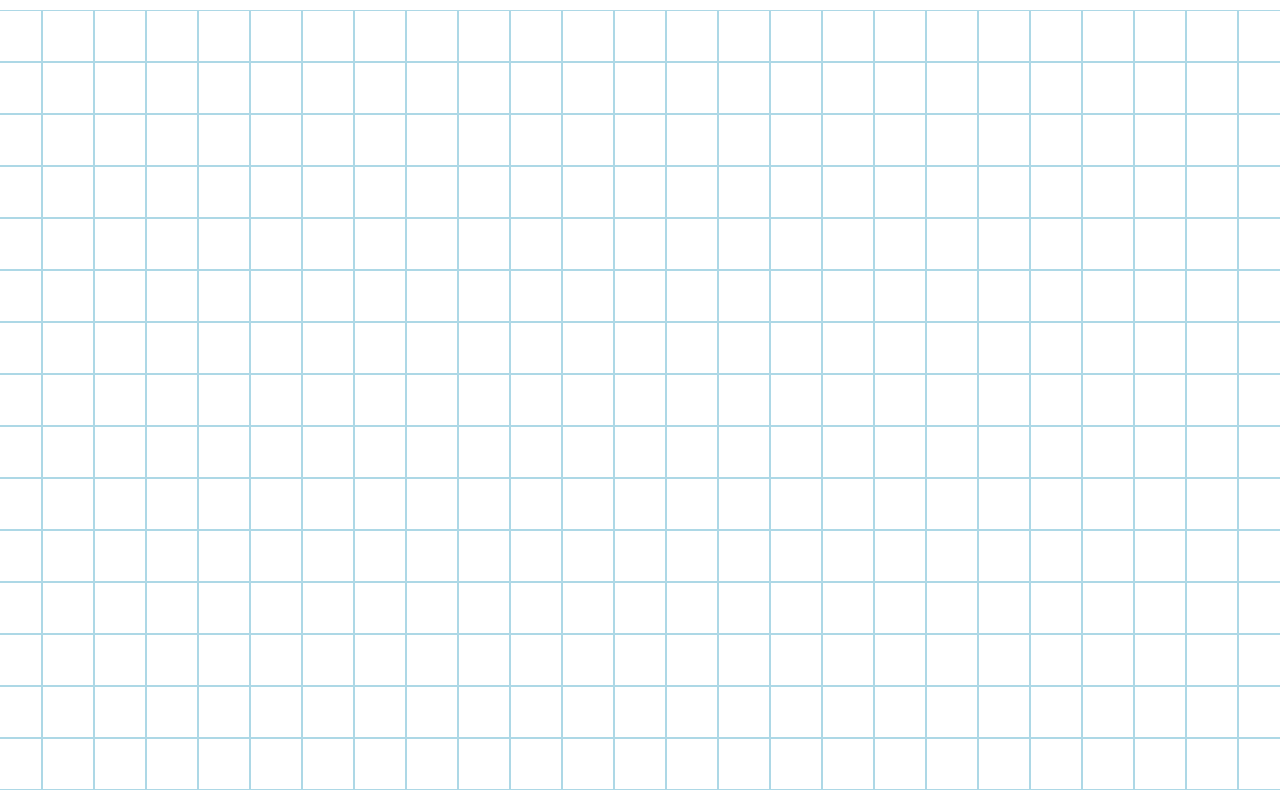
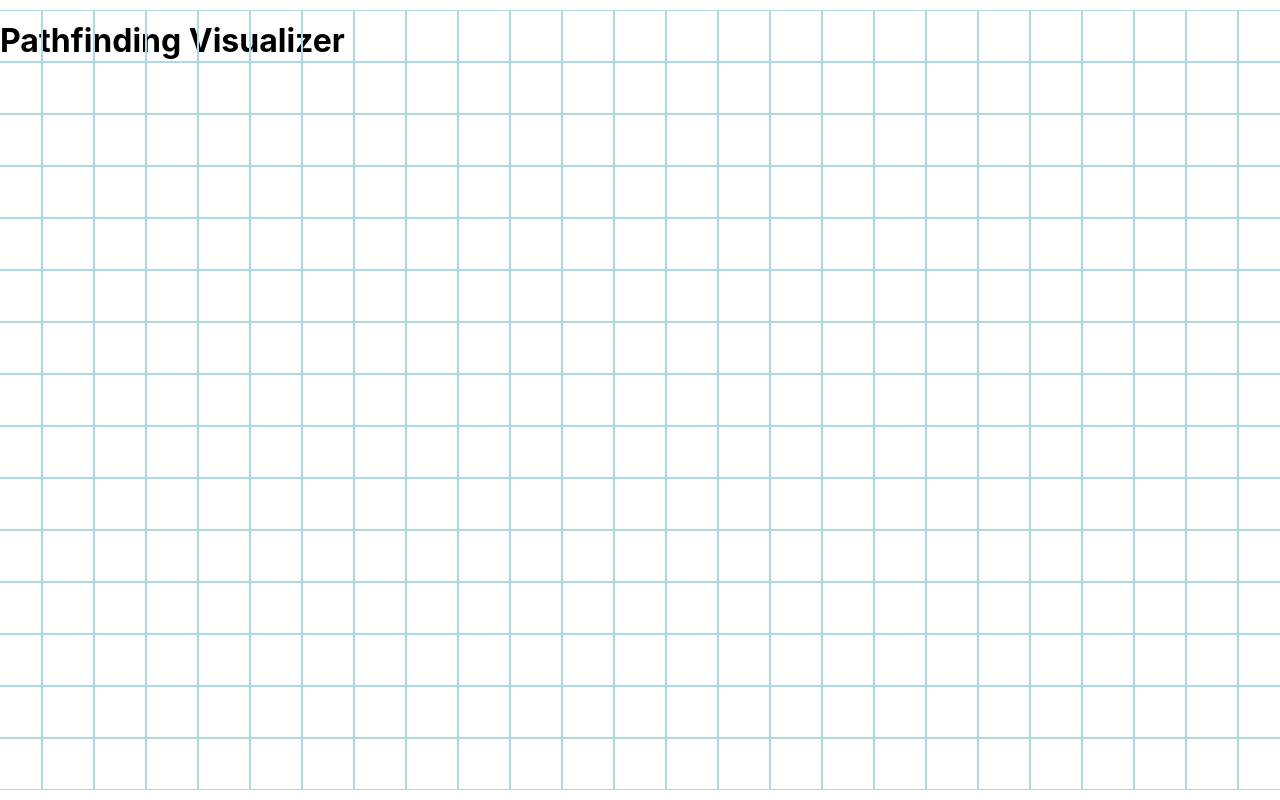
Before and after one commit to vineetkoppalkar/Pathfinding-Visualizer, a React (Create React App) app: page / in a window 1280 px wide. Shown: the top 800 px of the page. Built offline with nearby package versions, Linux system fonts and the light colour scheme.

Commit message:
refactor assigning cell styles

```diff
--- a/src/components/Cell.js
+++ b/src/components/Cell.js
@@ -3,8 +3,7 @@ import { CELL_STATUS } from "../constants/cellStatus";
 
 import "../assets/stylesheets/Cell.scss";
 
-const getCellStyle = (status) => {
-  const baseStyle = "cell";
+const getCellStyle = (baseStyle, status) => {
   switch (status) {
     case CELL_STATUS.START:
       return `${baseStyle}--start`;
@@ -17,12 +16,18 @@ const getCellStyle = (status) => {
     case CELL_STATUS.WALL:
       return `${baseStyle}--wall`;
     default:
-      return baseStyle;
+      return "";
   }
 };
 
 const Cell = ({ status }) => {
-  return <div className={getCellStyle(status)} />;
+  const BASE_CELL_STYLE = "cell";
+
+  return (
+    <div
+      className={`${BASE_CELL_STYLE} ${getCellStyle(BASE_CELL_STYLE, status)}`}
+    />
+  );
 };
 
 export default Cell;
--- a/src/components/Grid.js
+++ b/src/components/Grid.js
@@ -1,5 +1,7 @@
 import React, { useState, useEffect } from "react";
 import Cell from "./Cell";
+import { CELL_STATUS } from "../constants/cellStatus";
+
 import "../assets/stylesheets/Grid.scss";
 
 const generateCells = (numOfRows, numOfCols) => {
@@ -7,7 +9,7 @@ const generateCells = (numOfRows, numOfCols) => {
   for (let row = 0; row < numOfRows; row++) {
     const currentRow = [];
     for (let col = 0; col < numOfCols; col++) {
-      currentRow.push([]);
+      currentRow.push(CELL_STATUS.UNVISITED);
     }
     cells.push(currentRow);
   }
@@ -26,8 +28,8 @@ const Grid = ({ numOfRows, numOfCols }) => {
     <div className="grid">
       {gridCells.map((row, rowIndex) => (
         <div key={rowIndex} className="grid-row">
-          {row.map((_, colIndex) => (
-            <Cell key={`${(rowIndex, colIndex)}`} />
+          {row.map((cellStatus, colIndex) => (
+            <Cell key={`${(rowIndex, colIndex)}`} status={cellStatus} />
           ))}
         </div>
       ))}
--- a/src/components/PathfindingVisualizer.js
+++ b/src/components/PathfindingVisualizer.js
@@ -7,6 +7,7 @@ const PathfindingVisualizer = () => {
 
   return (
     <div>
+      <h1>Pathfinding Visualizer</h1>
       <Grid numOfRows={numOfRows} numOfCols={numOfCols} />
     </div>
   );
--- a/src/constants/cellStatus.js
+++ b/src/constants/cellStatus.js
@@ -1,4 +1,5 @@
 export const CELL_STATUS = {
+  UNVISITED: "UNVISITED",
   START: "START",
   END: "END",
   CHECKING: "CHECKING",
```
